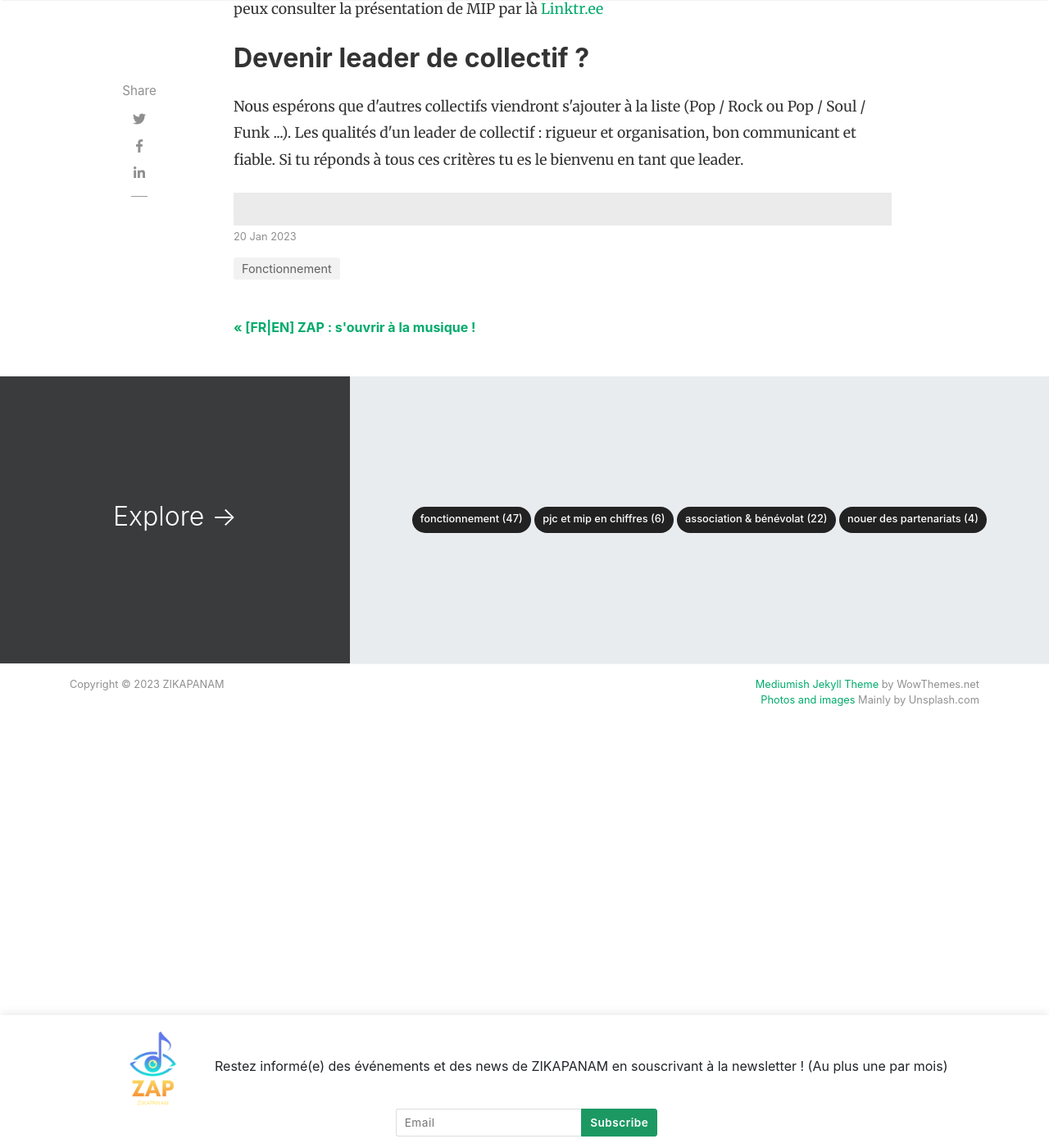
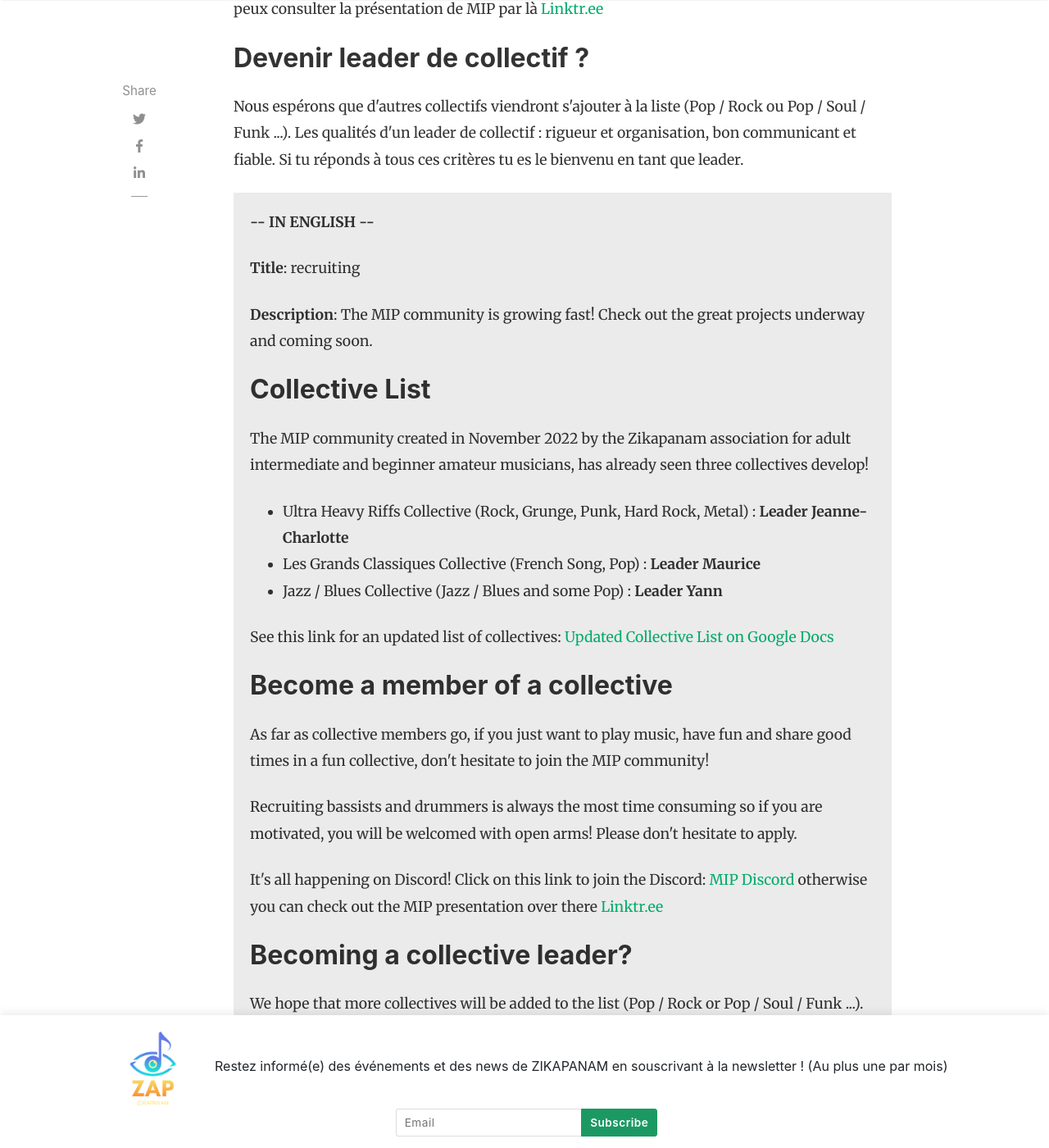
Before and after one commit to zikapanam/blog-zikapanam, a Jekyll site: the page built from _posts/2023-01-20-[fr|en]-mip-recrutements.html, in a window 1280 px wide and 1400 px high, scrolled down 1908 px. Shown: the whole window at 82% size. Built offline with Jekyll 4.4.1, drawn with Linux system fonts in a browser that asks for light colours; nearby versions of some CDN libraries.

Commit message:
maj article

```diff
--- a/_posts/2023-01-20-[fr|en]-mip-recrutements.html
+++ b/_posts/2023-01-20-[fr|en]-mip-recrutements.html
@@ -38,5 +38,10 @@ comments: true
 
 
 <div class="english">
-
+<p><strong>-- IN ENGLISH --</strong></p><p><strong>Title</strong>: recruiting</p><p><strong>Description</strong>: The MIP community is growing fast! Check out the great projects underway and coming soon.</p>
+<h2>Collective List</h2>
+<p>The MIP community created in November 2022 by the Zikapanam association for adult intermediate and beginner amateur musicians, has already seen three collectives develop!</p><ul><li> Ultra Heavy Riffs Collective (Rock, Grunge, Punk, Hard Rock, Metal) : <strong>Leader Jeanne-Charlotte</strong></li><li>  Les Grands Classiques Collective (French Song, Pop) : <strong>Leader Maurice</strong></li><li>  Jazz / Blues Collective (Jazz / Blues and some Pop) : <strong>Leader Yann</strong></li></ul>
+<p><p>See this link for an updated list of collectives: <a href="https://docs.google.com/document/d/1-ScmIF5k7oBgAlRJiJbr4RBoWxc_IdNN51Z_Tq9ENSs/edit?usp=share_link">Updated Collective List on Google Docs</a></p>
+<h2>Become a member of a collective</h2><p>As far as collective members go, if you just want to play music, have fun and share good times in a fun collective, don't hesitate to join the MIP community!</p><p>Recruiting bassists and drummers is always the most time consuming so if you are motivated, you will be welcomed with open arms! Please don't hesitate to apply.</p> <p>It's all happening on Discord! Click on this link to join the Discord: <a href="https://discord.gg/PgJcKCpyqU">MIP Discord</a> otherwise you can check out the MIP presentation over there <a href="https://linktr.ee/musiciens.interdebs.parisiens">Linktr.ee</a></p>
+<h2>Becoming a collective leader?</h2><p>We hope that more collectives will be added to the list (Pop / Rock or Pop / Soul / Funk ...). The qualities of a collective leader: rigor and organization, good communicator and reliable. If you meet all these criteria you are welcome as a leader.</p>
 </div>
```
